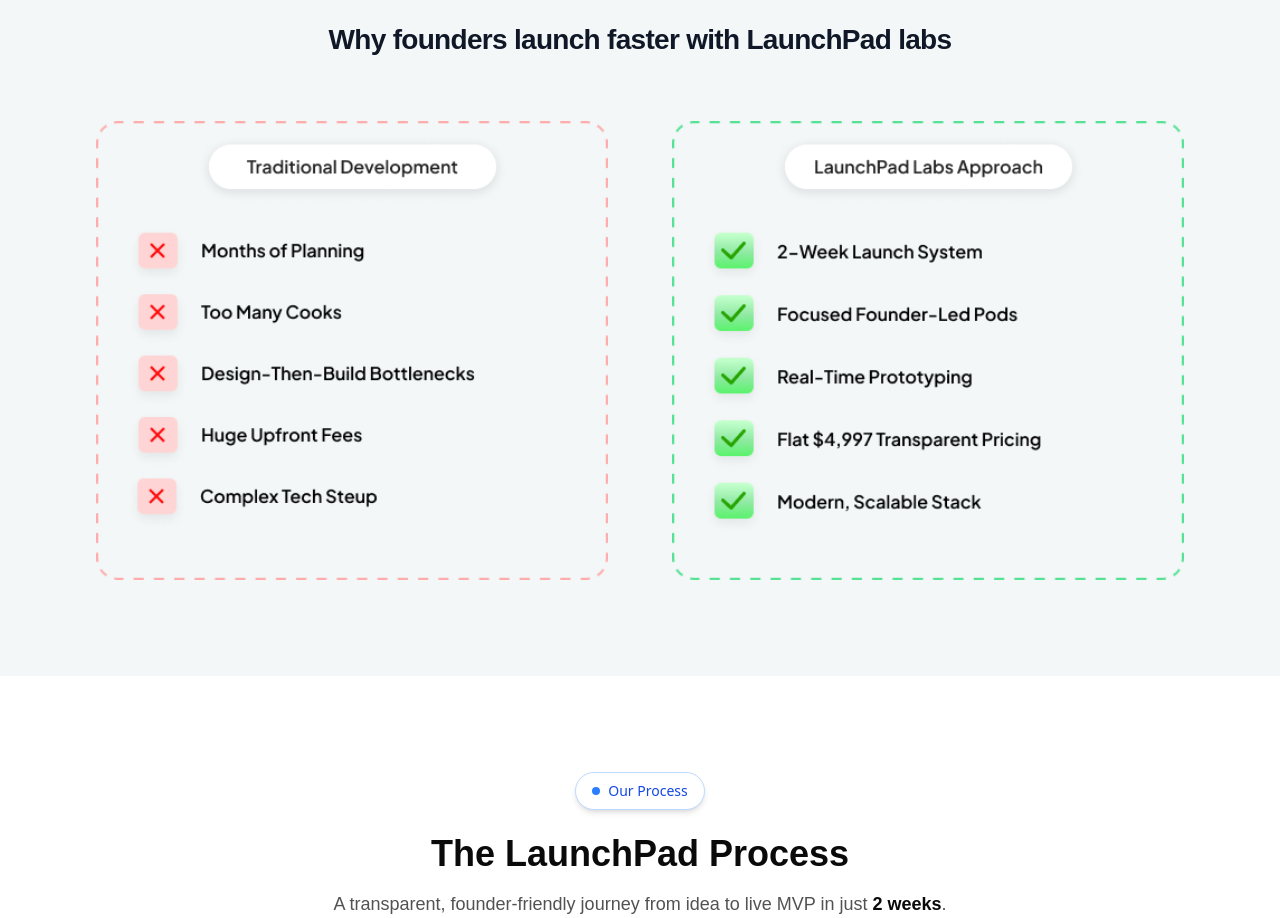
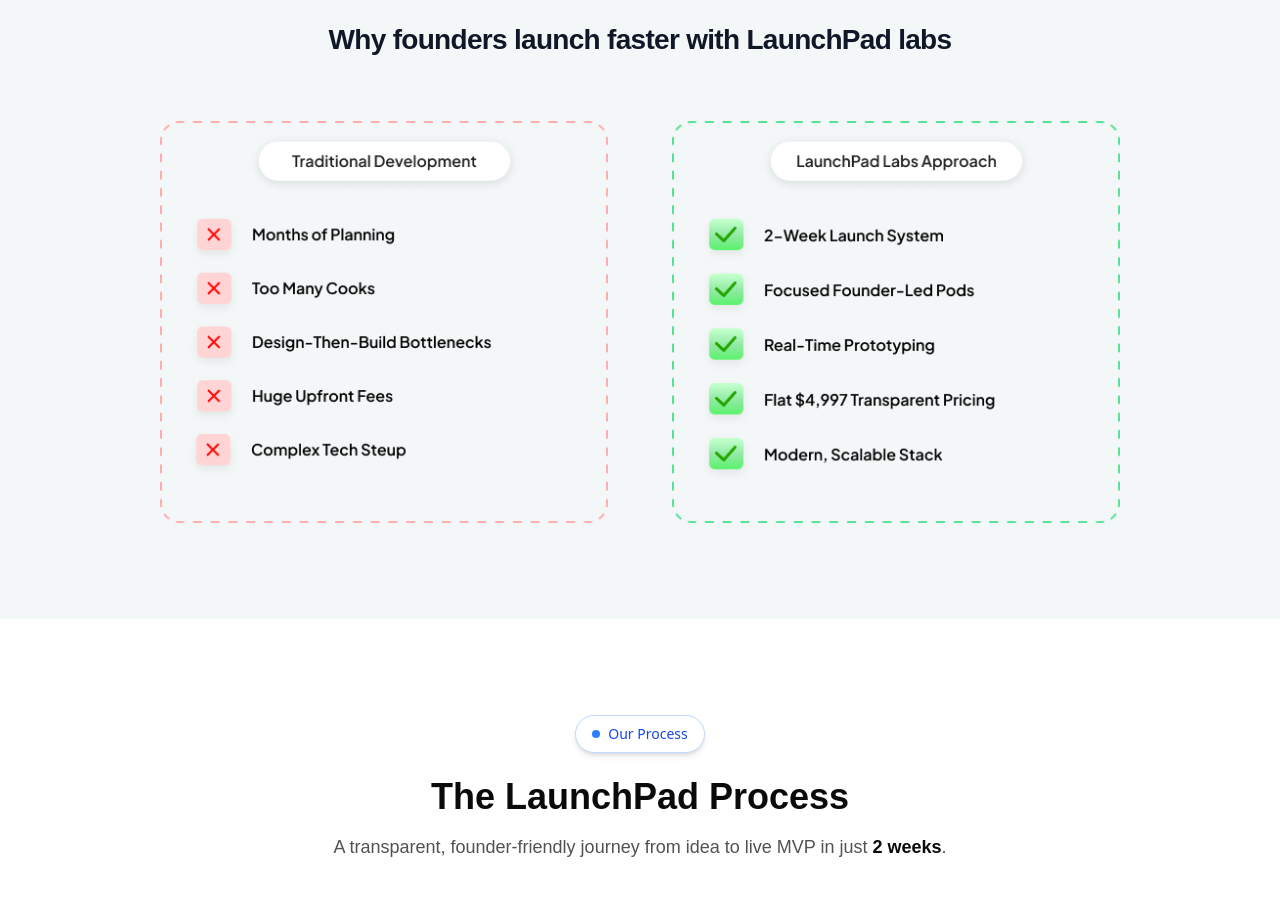
Before and after one commit to keshrinandan99/LaunchPadLabs, a React (Vite) app: page / in a window 1280 px wide. Shown: the part 2952-3870 px from the top of the page. Built offline with nearby package versions, Linux system fonts and the light colour scheme.

Commit message:
fixed ui

```diff
--- a/src/components/OurApproach.jsx
+++ b/src/components/OurApproach.jsx
@@ -16,16 +16,16 @@
         </div>
 
         {/* Images Section */}
-        <div className="flex flex-col md:flex-row items-center justify-center gap-6 sm:gap-8 md:gap-12 lg:gap-16">
+            <div className="flex flex-col md:flex-row items-center justify-center gap-6 sm:gap-8 md:gap-12 lg:gap-16">
           <img
             src="OA1.png"
             alt="OAImg"
-            className="w-full max-w-sm md:max-w-md lg:max-w-lg h-auto object-contain"
+            className="w-[80%] max-w-xs md:max-w-sm lg:max-w-md h-auto object-contain"
           />
           <img
             src="OA2.png"
             alt="OAImg"
-            className="w-full max-w-sm md:max-w-md lg:max-w-lg h-auto object-contain"
+            className="w-[80%] max-w-xs md:max-w-sm lg:max-w-md h-auto object-contain"
           />
         </div>
       </div>
```
